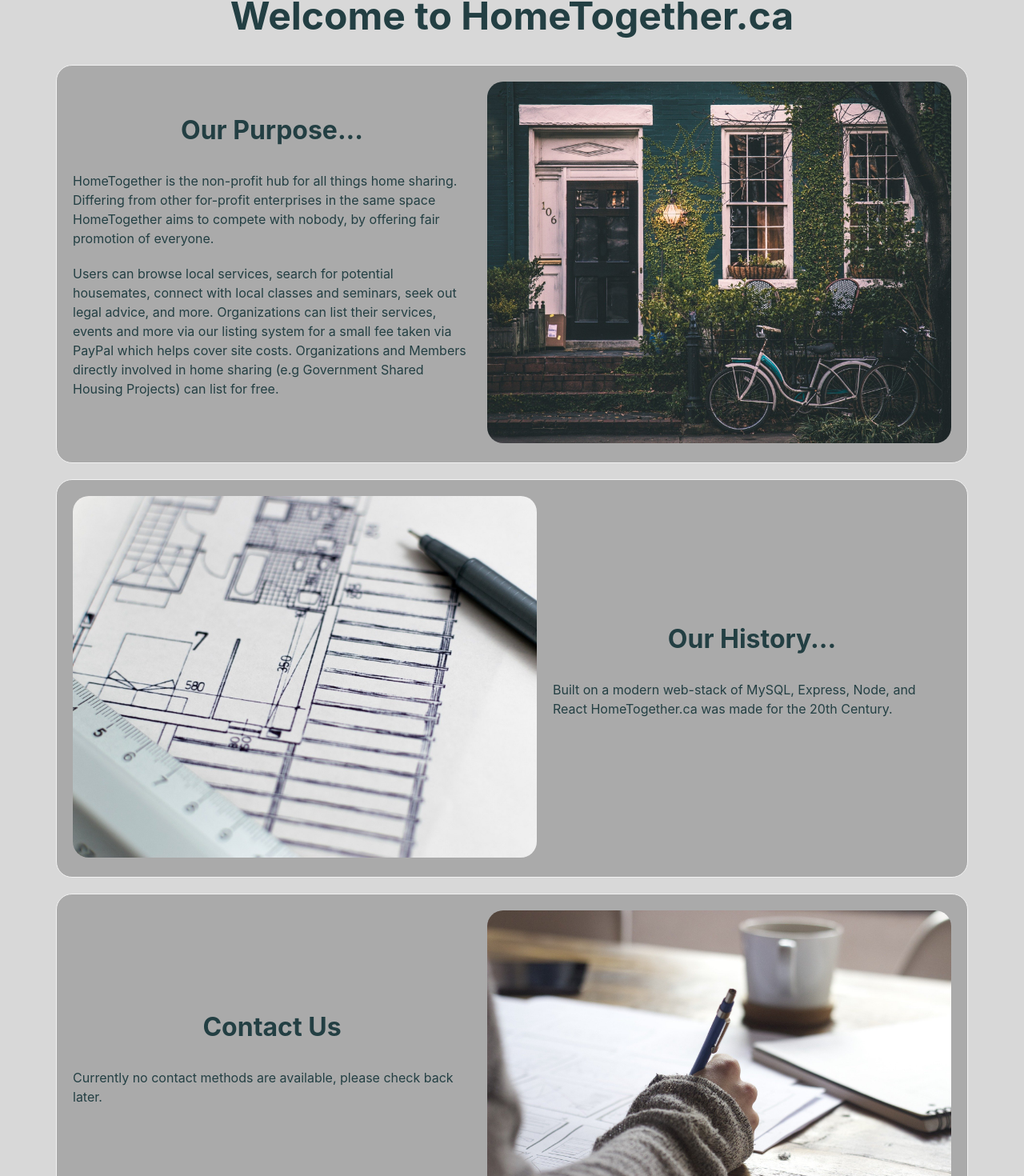
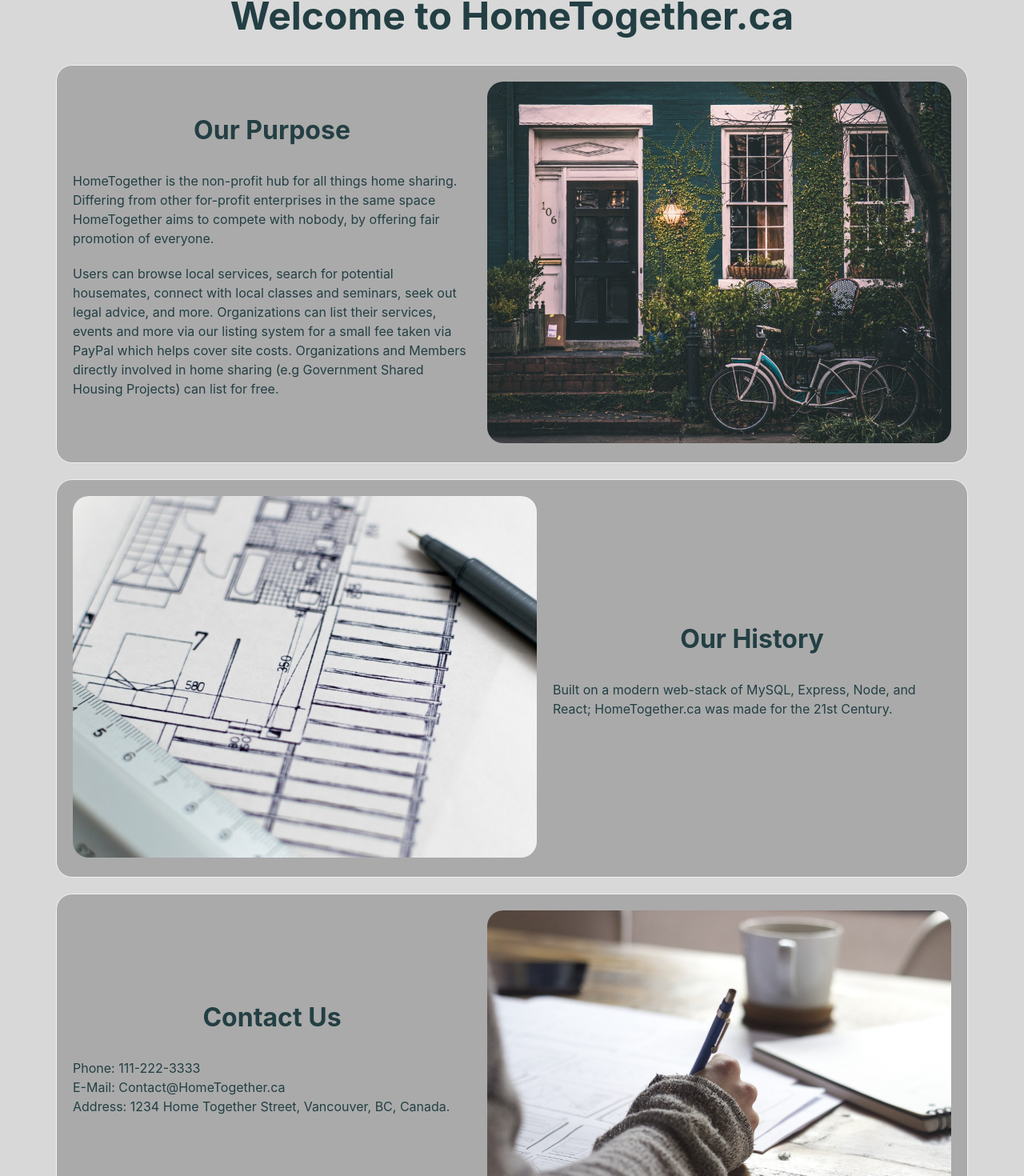
Before and after one commit to JadenBalogh/home-together-b, a React (Create React App) app in the folder client/: page /About in a window 1280 px wide. Shown: the part 138-1608 px from the top of the page at 80% size. Built offline with nearby package versions, Linux system fonts and the light colour scheme.

Commit message:
Fix typos in about, minor CSS color tweaks

```diff
--- a/client/src/components/About.js
+++ b/client/src/components/About.js
@@ -16,7 +16,7 @@
         <h1>Welcome to HomeTogether.ca</h1>
         <div class="infobox flex flex-justify-between flex-item-center border mt-20 mb-20 p-20 round-20 hover-shadow">
           <div class="flex-grow-1 pr-20">
-            <h3>Our Purpose...</h3>
+            <h3>Our Purpose</h3>
             <p>
               HomeTogether is the non-profit hub for all things home sharing. Differing from other for-profit enterprises in the same space HomeTogether aims to compete with nobody, by offering fair promotion of everyone.
               </p>
@@ -33,10 +33,10 @@
             <img class='round-20' src={floorPlanImg} />
           </div>
           <div class="flex-grow-1 pl-20">
-            <h3>Our History...</h3>
+            <h3>Our History</h3>
 
             <p>
-              Built on a modern web-stack of MySQL, Express, Node, and React HomeTogether.ca was made for the 20th Century.
+              Built on a modern web-stack of MySQL, Express, Node, and React; HomeTogether.ca was made for the 21st Century.
               </p>
           </div>
         </div>
@@ -44,7 +44,9 @@
           <div class="flex-grow-1 pr-20">
             <h3>Contact Us</h3>
             <p>
-              Currently no contact methods are available, please check back later.
+              Phone: 111-222-3333 <br/>
+              E-Mail: Contact@HomeTogether.ca <br/>
+              Address: 1234 Home Together Street, Vancouver, BC, Canada. <br/>
             </p>
           </div>
           <div>
--- a/client/src/components/MemberList.js
+++ b/client/src/components/MemberList.js
@@ -21,7 +21,7 @@
   const classes = useStyles();
   return (
     <div className='list-container'>
-      <h3>Members Found</h3>
+      <h3>Members Found:</h3>
       <TableContainer component={Paper}>
         <Table className={classes.table} size='small' aria-label='a dense table'>
           <TableHead>
--- a/client/src/stylesheets/App.css
+++ b/client/src/stylesheets/App.css
@@ -9,7 +9,9 @@
 .infobox {
   background-color:#aaaaaa;
 }
-
+h2 {
+  color: #233f43;
+}
 nav {
   width: 100%;
 }
```
